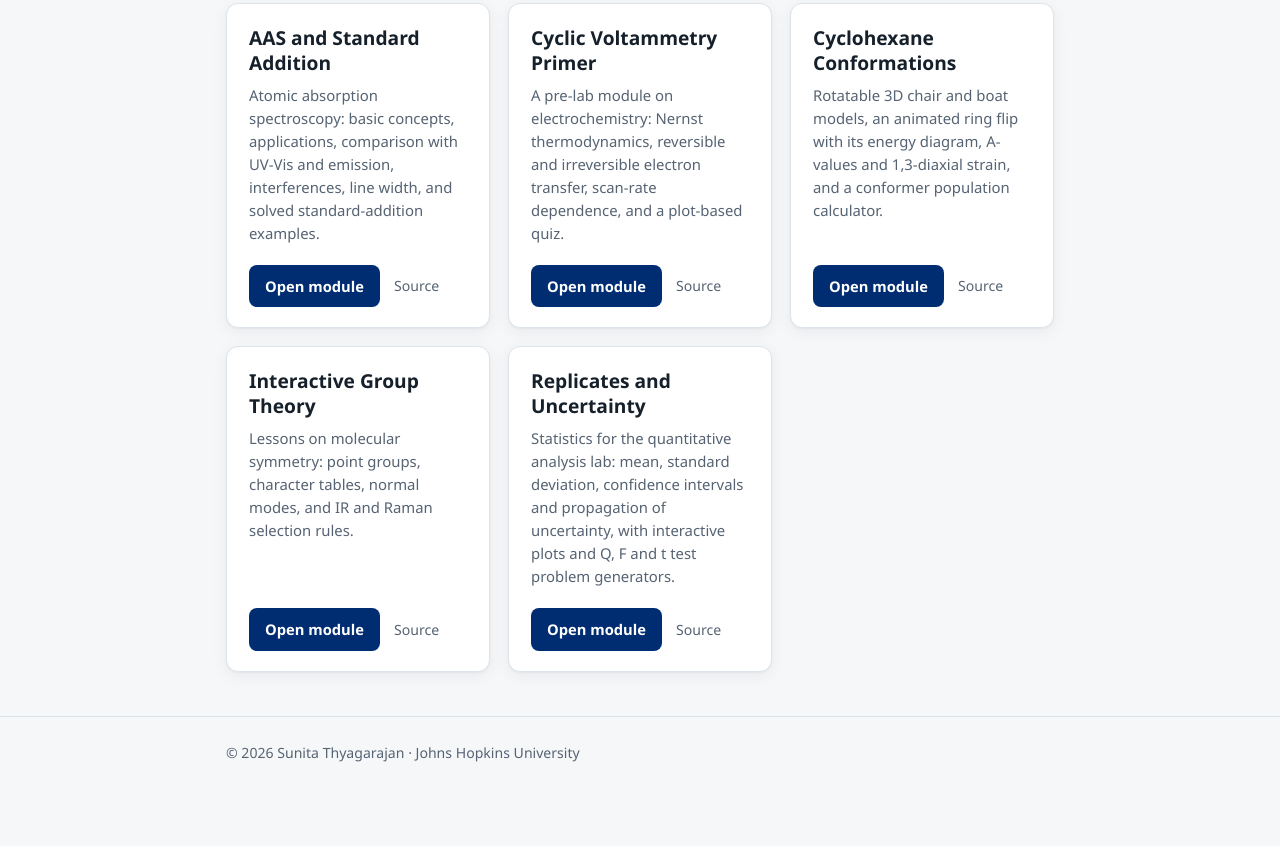
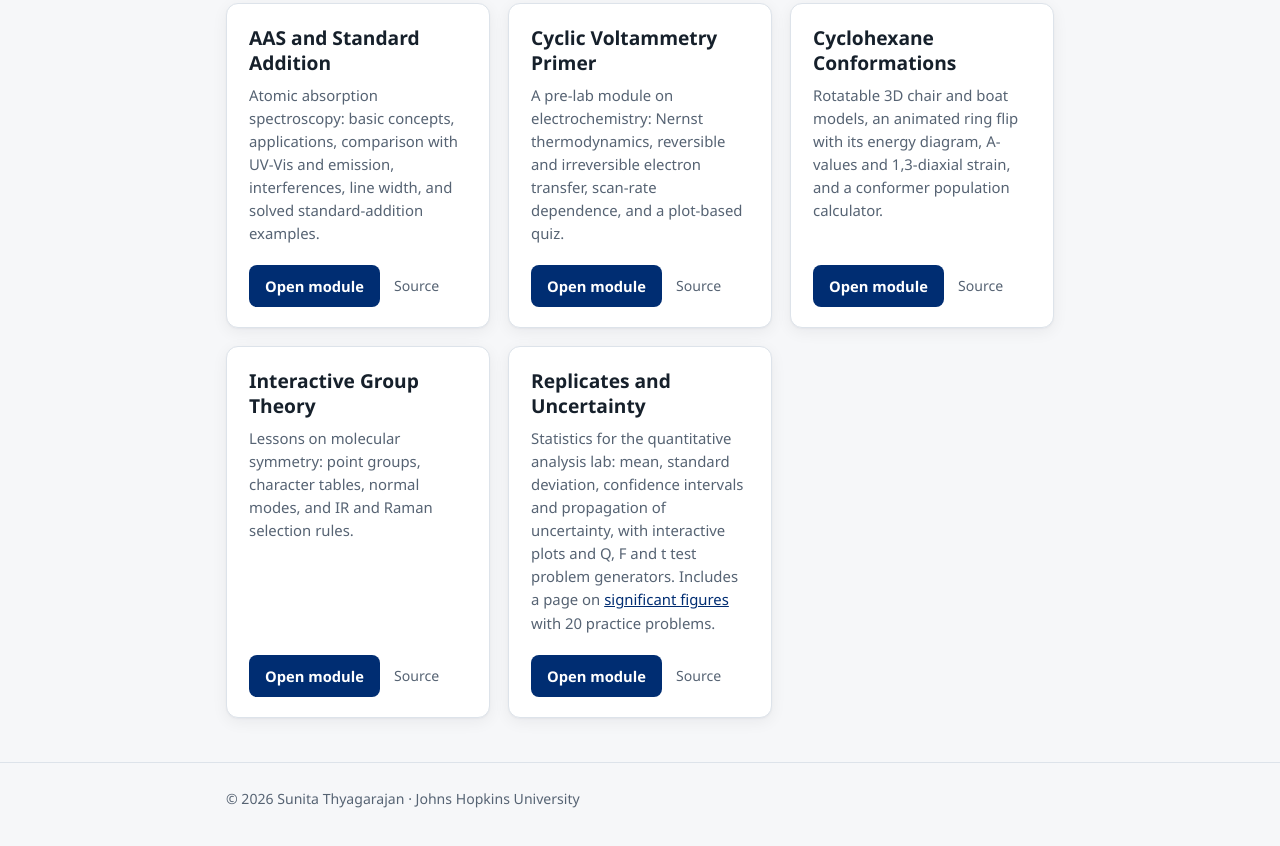
Before and after one commit to sunitathyagarajan/sunitathyagarajan.github.io, a plain HTML site: page index.html in a window 1280 px wide. Shown: the part 577-1423 px from the top of the page. Before the commit the page ends 1381 px from the top, so only its background shows below. Drawn offline with Linux system fonts and the light colour scheme.

Commit message:
Update index.html

```diff
--- a/index.html
+++ b/index.html
@@ -219,7 +219,7 @@ footer{border-top:1px solid var(--line);padding:24px 0 40px;color:var(--muted);f
 
         <article class="card">
           <h3>Replicates and Uncertainty</h3>
-          <p>Statistics for the quantitative analysis lab: mean, standard deviation, confidence intervals and propagation of uncertainty, with interactive plots and Q, F and t test problem generators.</p>
+          <p>Statistics for the quantitative analysis lab: mean, standard deviation, confidence intervals and propagation of uncertainty, with interactive plots and Q, F and t test problem generators. Includes a page on <a href="https://sunitathyagarajan.github.io/statistics-module/sigfigs.html">significant figures</a> with 20 practice problems.</p>
           <div class="actions">
             <a class="btn" href="https://sunitathyagarajan.github.io/statistics-module/">Open module</a>
             <a class="src" href="https://github.com/sunitathyagarajan/statistics-module" target="_blank" rel="noopener">Source</a>
```
